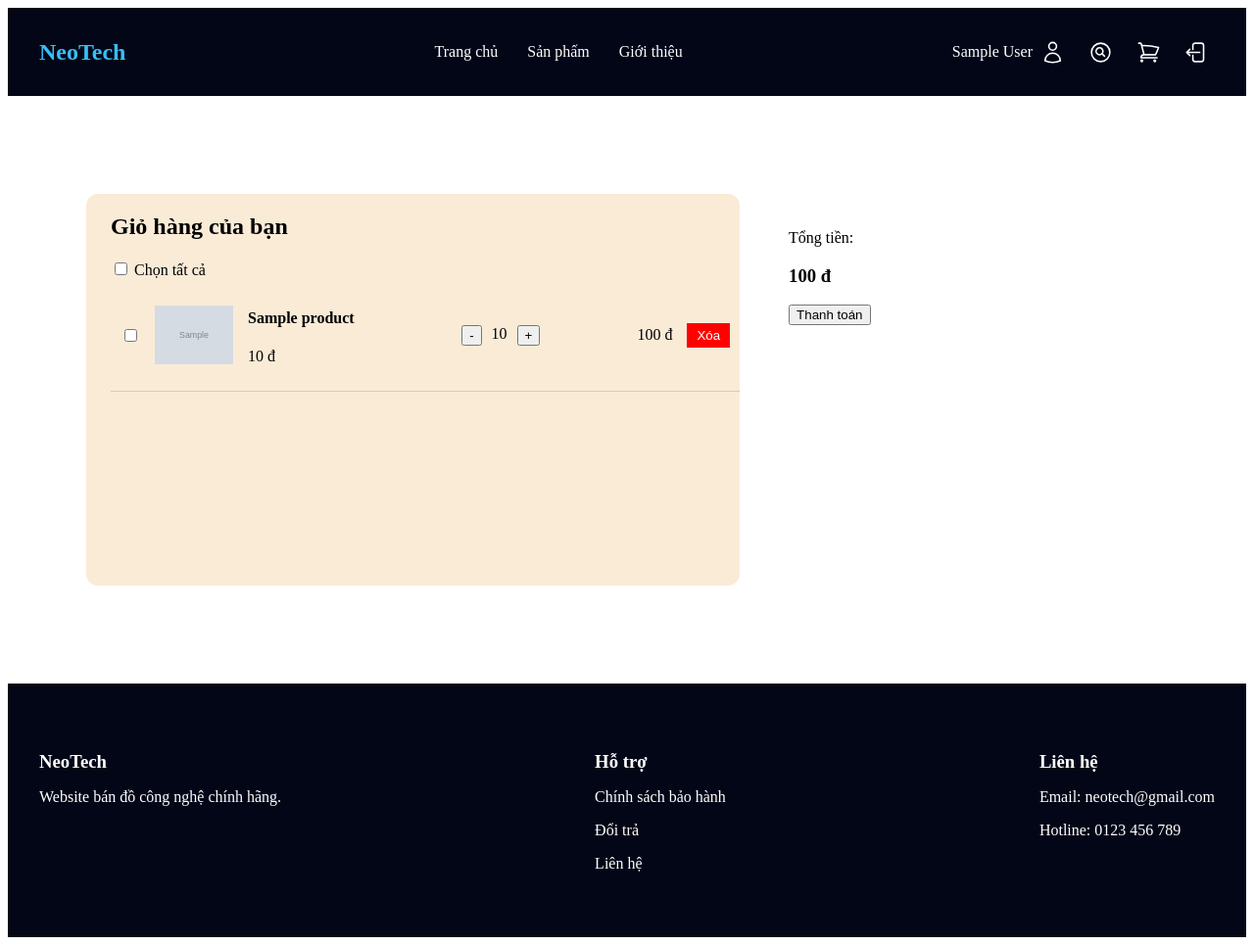
After one commit to HoanNghi16/NXHK_web, a PHP site: page /NXHK_web/user/cart.php in a window 1280 px wide. The commit adds this page. Shown: the whole page at 98% size. Run offline with PHP 8.4, Linux system fonts and the light colour scheme; the visitor is signed in with stand-in values (Sample User, id 1); tables that the repository leaves empty or names only in its code hold one stand-in row (values such as "Sample post"); grey boxes marked "Sample" are stand-in pictures.

Commit message:
add to cart demo

```diff
--- a/checkout.php
+++ b/checkout.php
@@ -7,7 +7,8 @@ require_once __DIR__ . "/layout/layout.php";
 $layout = new Layout();
 $id = isset($_GET['id']) ? intval($_GET['id']) : 0;
 $productService = new ProductService($GLOBALS['conn']);
-$product = $productService->getProductById($id);
+$result = $productService->getProductById($id);
+$product = $result['product'] ?? null;
 
 if (!$product) { die("Sản phẩm không tồn tại."); }
 ?>
--- a/layout/layout.php
+++ b/layout/layout.php
@@ -115,11 +115,11 @@
                                     <path stroke-linecap="round" stroke-linejoin="round" d="m15.75 15.75-2.489-2.489m0 0a3.375 3.375 0 1 0-4.773-4.773 3.375 3.375 0 0 0 4.774 4.774ZM21 12a9 9 0 1 1-18 0 9 9 0 0 1 18 0Z" />
                                 </svg>
                             </button>
-                            <button class="nav-icon" name="cart">
+                            <a class="nav-icon" name="cart" href="/nxhk_web/user/cart.php">
                                 <svg xmlns="http://www.w3.org/2000/svg" fill="none" viewBox="0 0 24 24" stroke-width="1.5" stroke="currentColor" class="size-6">
                                     <path stroke-linecap="round" stroke-linejoin="round" d="M2.25 3h1.386c.51 0 .955.343 1.087.835l.383 1.437M7.5 14.25a3 3 0 0 0-3 3h15.75m-12.75-3h11.218c1.121-2.3 2.1-4.684 2.924-7.138a60.114 60.114 0 0 0-16.536-1.84M7.5 14.25 5.106 5.272M6 20.25a.75.75 0 1 1-1.5 0 .75.75 0 0 1 1.5 0Zm12.75 0a.75.75 0 1 1-1.5 0 .75.75 0 0 1 1.5 0Z" />
                                 </svg>
-                            </button>
+                            </a>
                         <form method="POST" name="navAction" action="/nxhk_web/controllers/user/userControl.php">
                             <button class="nav-icon" name="logout" value="logout">
                                 <svg xmlns="http://www.w3.org/2000/svg" fill="none" viewBox="0 0 24 24" stroke-width="1.5" stroke="currentColor" class="size-6">
--- /dev/null
+++ b/services/cart/cartService.php
@@ -0,0 +1,65 @@
+<?php
+class CartService
+{
+    private $conn;
+    public function __construct($conn)
+    {
+        $this->conn=$conn;
+    }
+
+    public function addToCart($user_id,$product_id,$quantity)
+    {
+        $sql="SELECT od_quantity FROM cart_details WHERE user_id=? AND product_id=?";
+        $stmt=$this->conn->prepare($sql);
+        $stmt->bind_param("si", $user_id, $product_id);
+        $stmt->execute();
+        $result = $stmt->get_result();
+
+
+        if($result->num_rows > 0)
+            {
+                $row = $result->fetch_assoc();
+                $new_quantity = $row['od_quantity'] + $quantity;
+
+                $updateSql = "UPDATE cart_details SET od_quantity = ? WHERE user_id = ? AND product_id = ?";
+                $updateStmt = $this->conn->prepare($updateSql);
+                $updateStmt->bind_param("isi", $new_quantity, $user_id, $product_id);
+                if ($updateStmt->execute()) {
+                    return true;
+                } else {
+                    return false;
+                }
+            } else {
+                $insertSql = "INSERT INTO cart_details (user_id, product_id, od_quantity) VALUES (?, ?, ?)";
+                $insertStmt = $this->conn->prepare($insertSql);
+                $insertStmt->bind_param("sii", $user_id, $product_id, $quantity);
+                if ($insertStmt->execute()) {
+                    return true;
+                } else {
+                    return false;
+                }
+            }
+
+    }
+
+
+    public function getCartByUser($user_id)
+        {
+            $sql = "SELECT c.user_id, c.product_id, c.od_quantity,
+                        p.product_name, p.price, pi.path
+                    FROM cart_details c
+                    JOIN product p ON c.product_id = p.product_id
+                    LEFT JOIN product_images pi
+                        ON c.product_id = pi.product_id AND pi.is_thumbnail=1
+                    WHERE c.user_id = ?";
+
+            $stmt = $this->conn->prepare($sql);
+            if (!$stmt) return false;
+
+            $stmt->bind_param("s", $user_id);
+            $stmt->execute();
+
+            return $stmt->get_result();
+        }
+}
+?>
--- a/services/product/productService.php
+++ b/services/product/productService.php
@@ -49,7 +49,7 @@ class ProductService
     {
         $sql = "SELECT * FROM product p
                 JOIN categories c ON p.category_id = c.category_id
-                WHERE p.product_id = ?";
+                WHERE p.product_id = ? AND quantity > 0";
 
         $stmt = $this->conn->prepare($sql);
 
@@ -92,7 +92,7 @@ class ProductService
         JOIN CATEGORIES C ON P.CATEGORY_ID = C.CATEGORY_ID
         JOIN PRODUCT_IMAGES P_I ON P.PRODUCT_ID = P_I.PRODUCT_ID";
         $pageSql = "SELECT COUNT(*) as total FROM PRODUCT P JOIN CATEGORIES C ON P.CATEGORY_ID = C.CATEGORY_ID JOIN PRODUCT_IMAGES P_I ON P.PRODUCT_ID = P_I.PRODUCT_ID ";
-        $condition = " WHERE P_I.IS_THUMBNAIL = 1 ";
+        $condition = " WHERE P_I.IS_THUMBNAIL = 1 AND P.quantity > 0";
         if ($cate) {
             $condition .= " AND category_name = '".$cate."' ";
         }
--- /dev/null
+++ b/style/cart.css
@@ -0,0 +1,58 @@
+.CartContainer {
+  max-width: 100%;
+  height: 400px;
+  margin: 40px auto;
+  display: flex;
+  gap: 30px;
+  padding: 60px;
+  padding-left: 80px;
+  padding-right: 80px;
+}
+
+/* LEFT */
+.cart-left {
+  flex: 7;
+  border-radius: 12px;
+  padding-left: 25px;
+  background-color: antiquewhite;
+}
+
+/* RIGHT */
+.cart-right {
+  flex: 4;
+  padding: 20px;
+  border-radius: 12px;
+  height: fit-content;
+}
+.cart-item {
+  display: flex;
+  align-items: center;
+  gap: 15px;
+  padding: 10px;
+  border-bottom: 1px solid #ccc;
+}
+
+.cart-img {
+  width: 80px;
+}
+
+.cart-info {
+  flex: 1;
+}
+
+.cart-quantity {
+  display: flex;
+  gap: 10px;
+}
+
+.cart-total {
+  width: 120px;
+  text-align: right;
+}
+
+.remove-btn {
+  background: red;
+  color: white;
+  border: none;
+  padding: 5px 10px;
+}
--- /dev/null
+++ b/user/cart.php
@@ -0,0 +1,114 @@
+<?php
+session_start();
+include("../layout/layout.php");
+require_once __DIR__."/../config/database.php";
+include '../services/cart/cartService.php';
+
+$layout = new Layout();
+if (!isset($_SESSION['user_id'])) {
+    echo "<p style='text-align:center;margin-top:50px;'>Vui lòng đăng nhập để xem giỏ hàng</p>";
+    exit;
+}
+
+$user_id = $_SESSION['user_id'];
+
+$cartService = new CartService($conn);
+$result = $cartService->getCartByUser($user_id);
+?>
+
+<!DOCTYPE html>
+<html lang="en">
+<head>
+    <meta charset="UTF-8">
+    <meta name="viewport" content="width=device-width, initial-scale=1.0">
+    <link rel="stylesheet" href="../style/cart.css">
+    <title>Giỏ hàng</title>
+</head>
+<body>
+
+<?php echo $layout->getHeader(); ?>
+
+<div class="CartContainer">
+
+    <!-- LEFT -->
+    <div class="cart-left">
+        <h2>Giỏ hàng của bạn</h2>
+
+        <div class="cart-select-all">
+            <input type="checkbox"> Chọn tất cả
+        </div>
+
+        <?php
+        $totalMoney = 0;
+
+        if ($result && $result->num_rows > 0):
+
+            while ($row = $result->fetch_assoc()):
+                $total = $row['price'] * $row['od_quantity'];
+                $totalMoney += $total;
+        ?>
+
+        <div class="cart-item">
+
+            <input type="checkbox" class="item-check">
+
+            <img src="<?php echo $row['path'] ?? 'default.jpg'; ?>" class="cart-img">
+
+            <div class="cart-info">
+                <h4><?php echo $row['product_name']; ?></h4>
+                <p class="price">
+                    <?php echo number_format($row['price'], 0, ',', '.'); ?> đ
+                </p>
+            </div>
+
+            <div class="cart-quantity">
+                <form action="../controller/cartController.php" method="POST">
+                    <input type="hidden" name="product_id" value="<?php echo $row['product_id']; ?>">
+                    <input type="hidden" name="action" value="decrease">
+                    <button>-</button>
+                </form>
+
+                <span><?php echo $row['od_quantity']; ?></span>
+
+                <form action="../controller/cartController.php" method="POST">
+                    <input type="hidden" name="product_id" value="<?php echo $row['product_id']; ?>">
+                    <input type="hidden" name="action" value="increase">
+                    <button>+</button>
+                </form>
+            </div>
+
+            <div class="cart-total">
+                <?php echo number_format($total, 0, ',', '.') . ' đ'; ?>
+            </div>
+
+            <form action="../controller/cartController.php" method="POST">
+                <input type="hidden" name="product_id" value="<?php echo $row['product_id']; ?>">
+                <input type="hidden" name="action" value="remove">
+                <button class="remove-btn">Xóa</button>
+            </form>
+
+        </div>
+
+        <?php endwhile; else: ?>
+
+            <p>Giỏ hàng trống</p>
+
+        <?php endif; ?>
+
+    </div>
+
+    <!-- RIGHT -->
+    <div class="cart-right">
+        <div class="cart-summary">
+            <p>Tổng tiền:</p>
+            <h3><?php echo number_format($totalMoney, 0, ',', '.'); ?> đ</h3>
+            <button class="checkout-btn">Thanh toán</button>
+        </div>
+    </div>
+
+</div>
+
+<?php echo $layout->getFooter(); ?>
+
+</body>
+</html>
```
Also changed, not shown: controllers/cart/cartControl.php (added, +48 -0 lines), product/product_detail.php (+32 -2 lines).
